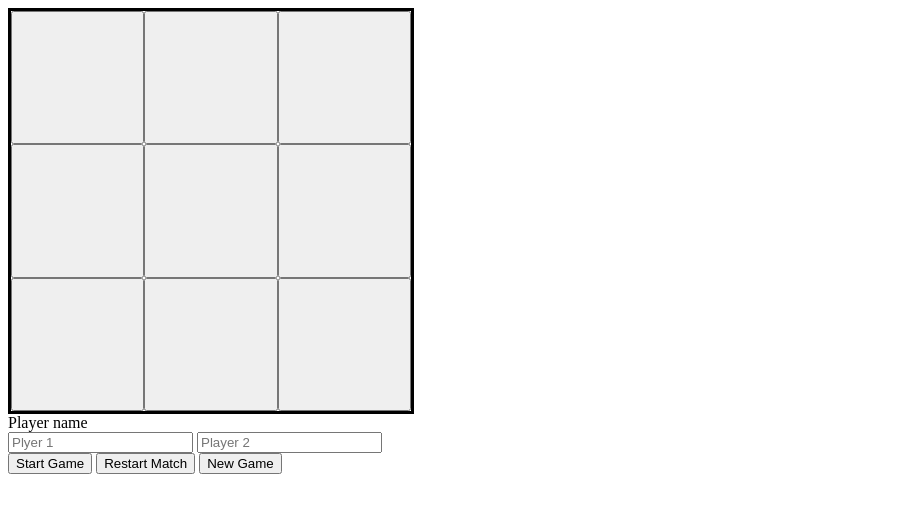
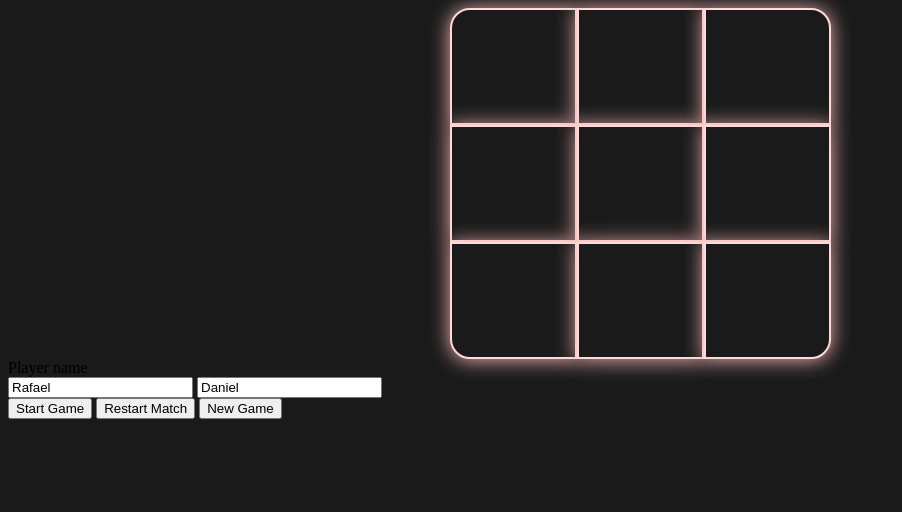
Before and after one commit to rafael-cagliari/tic-tac-toe, a plain HTML site: page index.html in a window 1280 px wide. Shown: the whole page, without its empty margins (0-902 px from the left). Drawn offline with Linux system fonts and the light colour scheme; a web font is replaced by a local one.

Commit message:
added delay of 2 seconds after win or draw; started css styling

```diff
--- a/index.html
+++ b/index.html
@@ -3,22 +3,25 @@
 <head>
 	<title>Tic Tac Toe</title>
 	<link rel="stylesheet" type="text/css" href="style.css">
+	<link href="https://fonts.googleapis.com/css2?family=Chelsea+Market&display=swap" rel="stylesheet">
 </head>
+<div id='parent' class='parent'>
 <div class='board'>
-	<button id='zero' onclick="gameFlow().x_or_round(this)" class='tic-tac-button'></button>
-	<button id='one' onclick="gameFlow().x_or_round(this)" class='tic-tac-button'></button>
-	<button id='two' onclick="gameFlow().x_or_round(this)" class='tic-tac-button'></button>
-	<button id='three' onclick="gameFlow().x_or_round(this)" class='tic-tac-button'></button>
+	<button id='zero' style='border-top-left-radius: 20px;'onclick="gameFlow().x_or_round(this)" class='tic-tac-button'></button>
+	<button id='one'  onclick="gameFlow().x_or_round(this)" class='tic-tac-button'></button>
+	<button id='two' style='border-top-right-radius: 20px;' onclick="gameFlow().x_or_round(this)" class='tic-tac-button'></button>
+	<button id='three'  onclick="gameFlow().x_or_round(this)" class='tic-tac-button'></button>
 	<button id='four' onclick="gameFlow().x_or_round(this)" class='tic-tac-button'></button>
-	<button id='five' onclick="gameFlow().x_or_round(this)" class='tic-tac-button'></button>
-	<button id='six' onclick="gameFlow().x_or_round(this)" class='tic-tac-button'></button>
-	<button id='seven' onclick="gameFlow().x_or_round(this)" class='tic-tac-button'></button>
-	<button id='eight' onclick="gameFlow().x_or_round(this)" class='tic-tac-button'></button>
+	<button id='five'  onclick="gameFlow().x_or_round(this)" class='tic-tac-button'></button>
+	<button id='six' style='border-bottom-left-radius: 20px;' onclick="gameFlow().x_or_round(this)" class='tic-tac-button'></button>
+	<button id='seven'  onclick="gameFlow().x_or_round(this)" class='tic-tac-button'></button>
+	<button id='eight' style='border-bottom-right-radius: 20px;' onclick="gameFlow().x_or_round(this)" class='tic-tac-button'></button>
+</div>
 </div>
 <div>Player name</div>
 <form>
-	<input type='text' id='player1_name'  placeholder="Plyer 1" maxlength="25">
-	<input type='text' id='player2_name'  placeholder="Player 2" maxlength="25">
+	<input type='text' id='player1_name' value='Rafael' placeholder="Plyer 1" maxlength="25">
+	<input type='text' id='player2_name' value='Daniel' placeholder="Player 2" maxlength="25">
 </form>
 <button id=start_game onclick="startGame()">Start Game</button>
 <button id=restart_match onclick="gameFlow().restart()">Restart Match</button>
--- a/script.js
+++ b/script.js
@@ -33,12 +33,14 @@ const checkWin = () =>{
             (array[0] && array[3] && array[6]) || (array[1] && array[4] && array[7])||
             (array[2] && array[4] & array[6])||(array[2] && array[5] && array[8])||
             (array[3] && array[4] && array[5])|| (array[6] && array[7] && array[8])==true){
-                if(player==1){document.getElementById('match_result').innerText = player1.name + ' wins'; player1.wins += 1; player1.winner='win'; gameFlow().restart()}
-                else{document.getElementById('match_result').innerText = player2.name + ' wins'; player2.wins += 1;player2.winner='win'; gameFlow().restart()}};
+                if(player==1){document.getElementById('match_result').innerText = player1.name + ' wins'; player1.wins += 1;
+                 player1.winner='win';setTimeout(() => {  gameFlow().restart(); }, 2000);}
+                else{document.getElementById('match_result').innerText = player2.name + ' wins'; player2.wins += 1;player2.winner='win';
+                setTimeout(() => {  gameFlow().restart(); }, 2000);}};
             if(newBoard.number_of_plays==9){
                 console.log('its a draw')
                 document.getElementById('match_result').innerText = "It's a draw!";
-                gameFlow().restart();
+                setTimeout(() => {  gameFlow().restart(); }, 2000);
             }
 }
 
@@ -131,16 +133,14 @@ const startSwitch=(on_off)=>{
 //start game creates 2 player objects with the names from the form on the html file
 const startGame= ()=>{
     if(start_switch.on_off=='on'){return};
+    if(document.getElementById('player1_name').value== '' && (document.getElementById('player2_name').value== '')){
+        alert('You must pick a name for both players');
+        return;}
     start_switch.on_off='on';
-    if(document.getElementById('player1_name').value== '' && (document.getElementById('player2_name').value== '')){
-        console.log('You must pick a name for both players');
-        return;
-    }
-    else{
-        gameFlow().setPlayers();
-        gameFlow().turnDisplay();
-        document.getElementById('score').innerText=`${player1.name}: ${player1.wins} | ${player2.name}: ${player2.wins}`
-    };
+
+    gameFlow().setPlayers();
+    gameFlow().turnDisplay();
+    document.getElementById('score').innerText=`${player1.name}: ${player1.wins} | ${player2.name}: ${player2.wins}`
 };
 let start_switch = startSwitch('off');
 
--- a/style.css
+++ b/style.css
@@ -1,8 +1,31 @@
+body{
+    background-color: rgb(26, 26, 26);
+}
+
+.parent{
+    display:flex;
+    justify-content: center;
+}
+
 .board{
-    height:400px;
-    width: 400px;
-    border-style: solid;
-    border-color: black;
     display: grid;
     grid-template-columns: 1fr 1fr 1fr;
 }
+
+.tic-tac-button{
+    width: 127px;
+    height: 117px;
+    background-color: rgb(26, 26, 26);
+    border-color: #ffd8d8;
+    border-style: solid;
+    border-width: 2px;
+    box-shadow: 0px 1px 20px 0px #f3b7b7;
+    transition: 0.5s;
+    font-family: 'Chelsea Market';
+    color: #ffd8d8;
+    font-size: 36px;
+}
+
+.tic-tac-button:hover{
+    transform: scale(0.9);
+}
```
